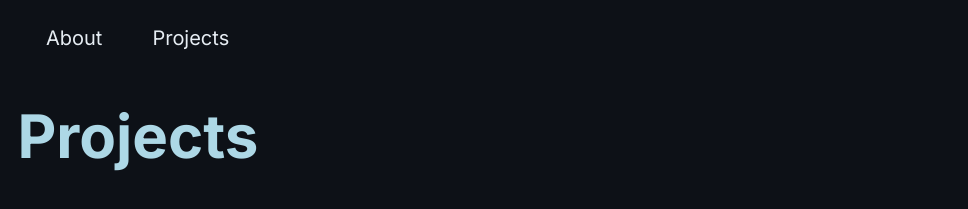
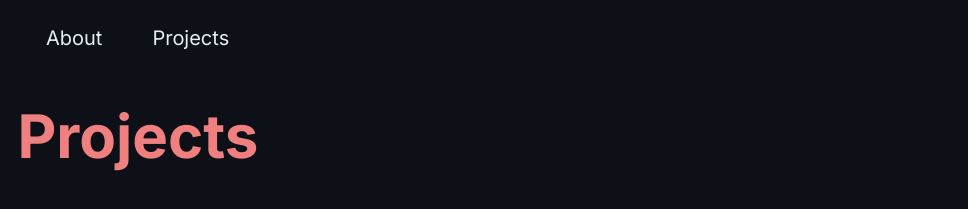
Before and after one commit to realstephendong/realstephendong.github.io, a plain HTML site: page projects.html in a window 1280 px wide. Shown: the top 209 px of the page, 85-1053 px from the left. Drawn offline with nearby package versions, Linux system fonts and the light colour scheme.

Commit message:
project addition

```diff
--- a/projectsstyles.css
+++ b/projectsstyles.css
@@ -122,7 +122,7 @@ body {
 
 .projtitle h1 {
   font-size: 60px;
-  color: lightblue;
+  color: lightcoral;
 }
 /*Page Title Ends*/
 
```
